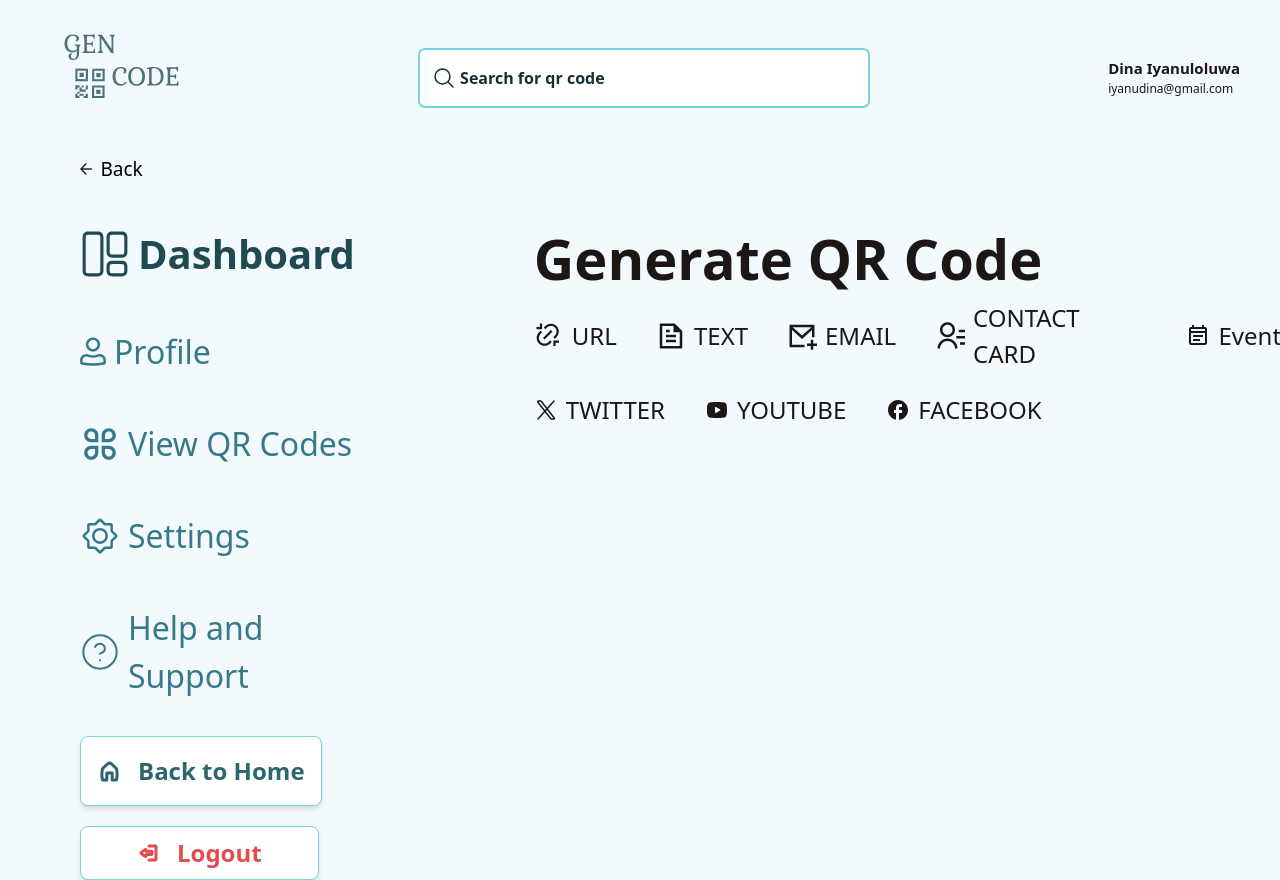
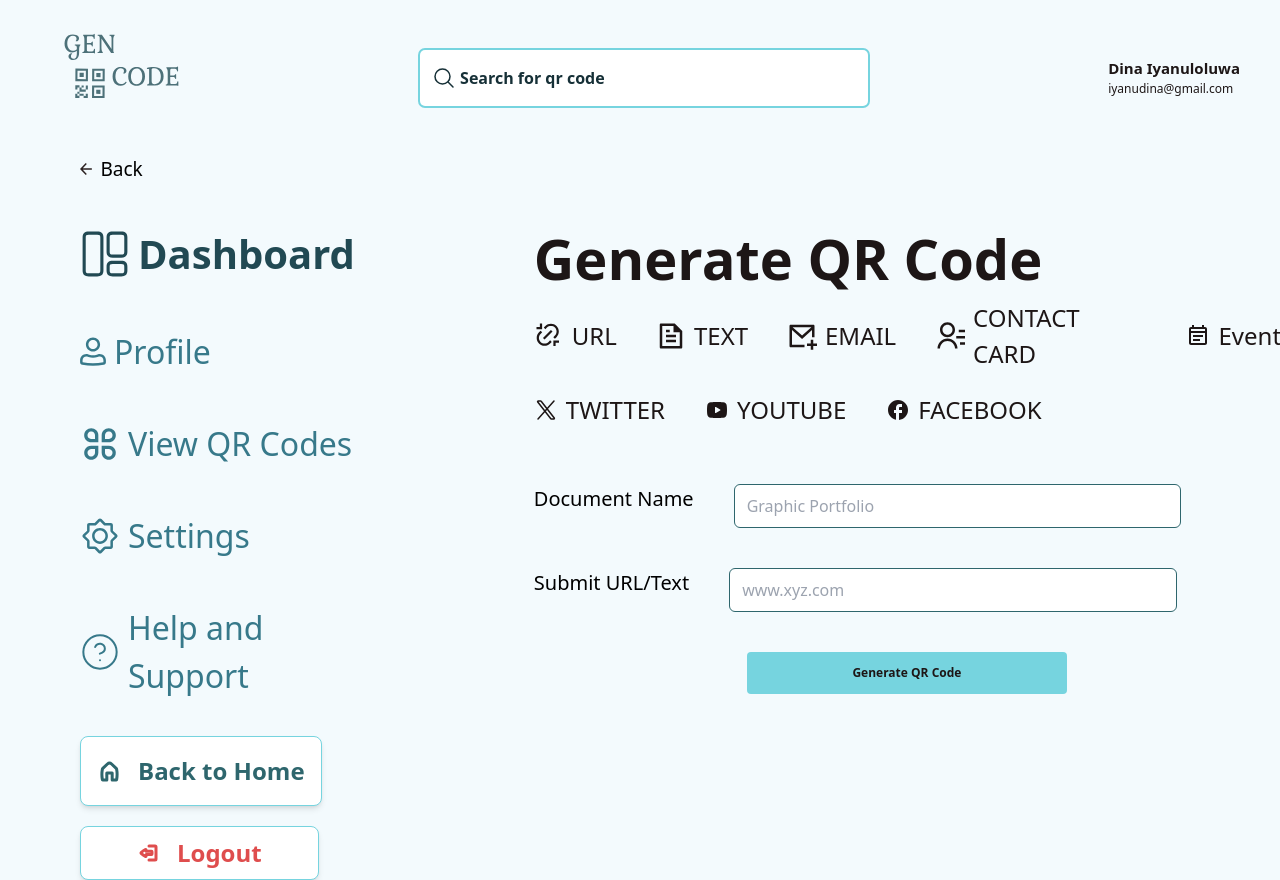
Before and after one commit to iyanuloluwa-Miracle/GenCode, a Vue app: page /url-dashboard in a window 1280 px wide. Built offline with nearby package versions, Linux system fonts and the light colour scheme.

Commit message:
:zap: Dashboard implementation completed

```diff
--- a/src/components/Dashboard/DashboardBody.vue
+++ b/src/components/Dashboard/DashboardBody.vue
@@ -10,12 +10,10 @@
         <p class="text-[#37798A] font-regular text-[32px]">Profile</p>
       </div>
 
-
       <div class="flex items-center gap-2 mt-11">
         <img src="../../assets/icons/viewQRcode.svg" alt="Dashboard Logo" />
         <p class="text-[#37798A] font-regular text-[32px]">View QR Codes</p>
       </div>
-
 
       <div class="flex items-center gap-2 mt-11">
         <img src="../../assets/icons/Settings-alt.svg" alt="Dashboard Logo" />
@@ -24,9 +22,7 @@
 
       <div class="flex items-center gap-2 mt-11">
         <img src="../../assets/icons/help-circle.svg" alt="Dashboard Logo" />
-          <p class="text-[#37798A] font-regular text-[32px]">
-            Help and Support
-          </p>
+        <p class="text-[#37798A] font-regular text-[32px]">Help and Support</p>
       </div>
 
       <div class="mt-9 flex flex-col gap-5">
@@ -74,10 +70,7 @@
           </div>
 
           <div class="flex items-center gap-2">
-              <img
-                src="../../assets/icons/contact card.svg"
-                alt="contact card"
-              />
+            <img src="../../assets/icons/contact card.svg" alt="contact card" />
             <p class="text-[#1D1616] text-[24px]">CONTACT CARD</p>
           </div>
 
@@ -102,8 +95,42 @@
             <img src="../../assets/icons/facebook.svg" alt="url" />
             <p class="text-[#1D1616] text-[24px]">FACEBOOK</p>
           </div>
+        </div>
 
+        <div class="flex flex-col gap-10">
+          <div class="flex gap-10 mt-9">
+            <p class="text-[20px]">Document Name</p>
+            <input
+              class="input border-[1px] border-blue01 focus:border-Till10101 focus:outline-none rounded-md w-[60%] h-11 px-3 transition-all duration-300 ease-linear"
+              type="text"
+              placeholder="Graphic Portfolio"
+              required=""
+              name="password"
+              value=""
+            />
+          </div>
 
+          <div class="flex gap-10">
+            <p class="text-[20px]">Submit URL/Text</p>
+            <input
+              class="input border-[1px] border-blue01 focus:border-Till10101 focus:outline-none rounded-md w-[60%] h-11 px-3 transition-all duration-300 ease-linear"
+              type="text"
+              placeholder="www.xyz.com"
+              required=""
+              name="password"
+              value=""
+            />
+          </div>
+
+          <div class="flex items-center justify-center">
+            <a class="flex items-center gap-9" href="#">
+              <button
+                class="capitalize text-[12px] font-bold rounded p-3 cursor-pointer transition-all duration-150 ease-in transform text-black01 bg-Till10101 hover:bg-blue01 w-80 hover:text-whites"
+              >
+                Generate QR code
+              </button>
+            </a>
+          </div>
         </div>
       </div>
     </div>
@@ -111,11 +138,7 @@
 </template>
 
 <script>
-    export default {
-
-    }
+export default {};
 </script>
 
-<style scoped>
-
-</style>
+<style scoped></style>
```
Lines whose indentation alone changed are shown as unchanged.
